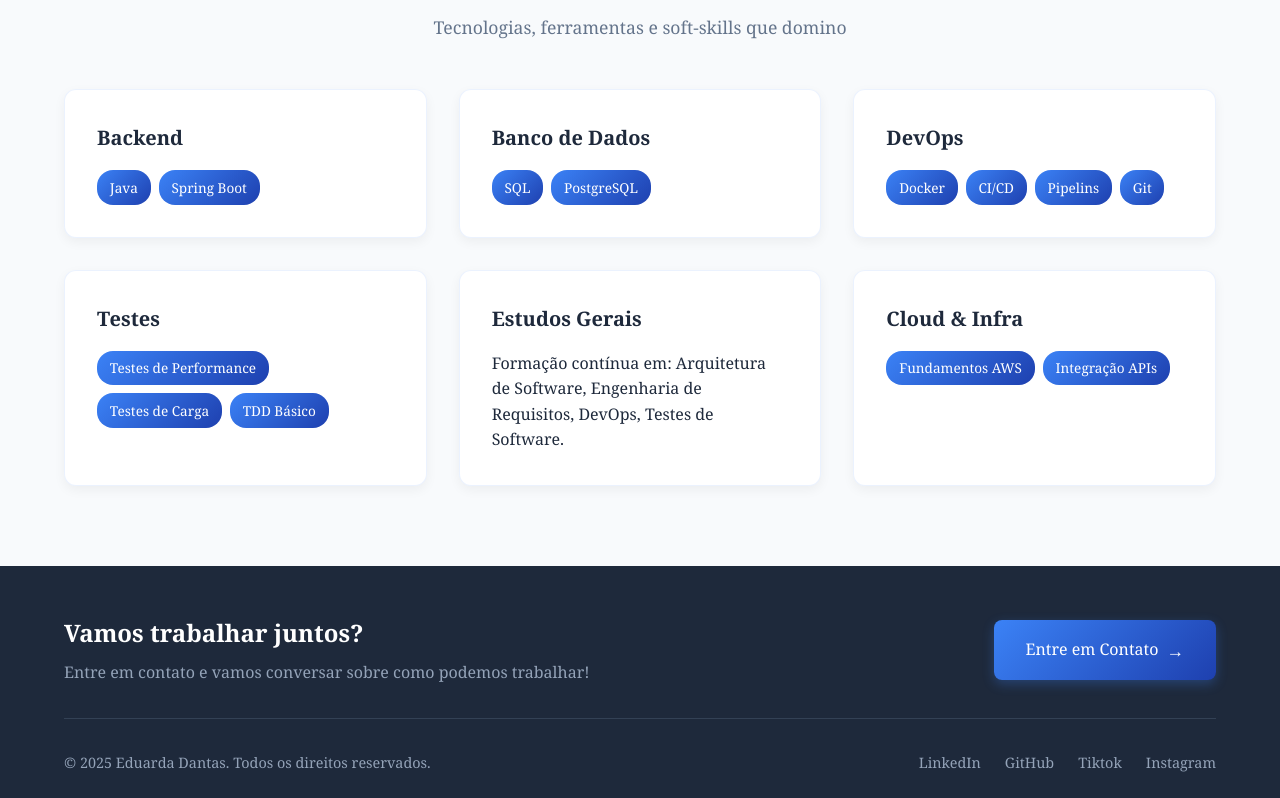
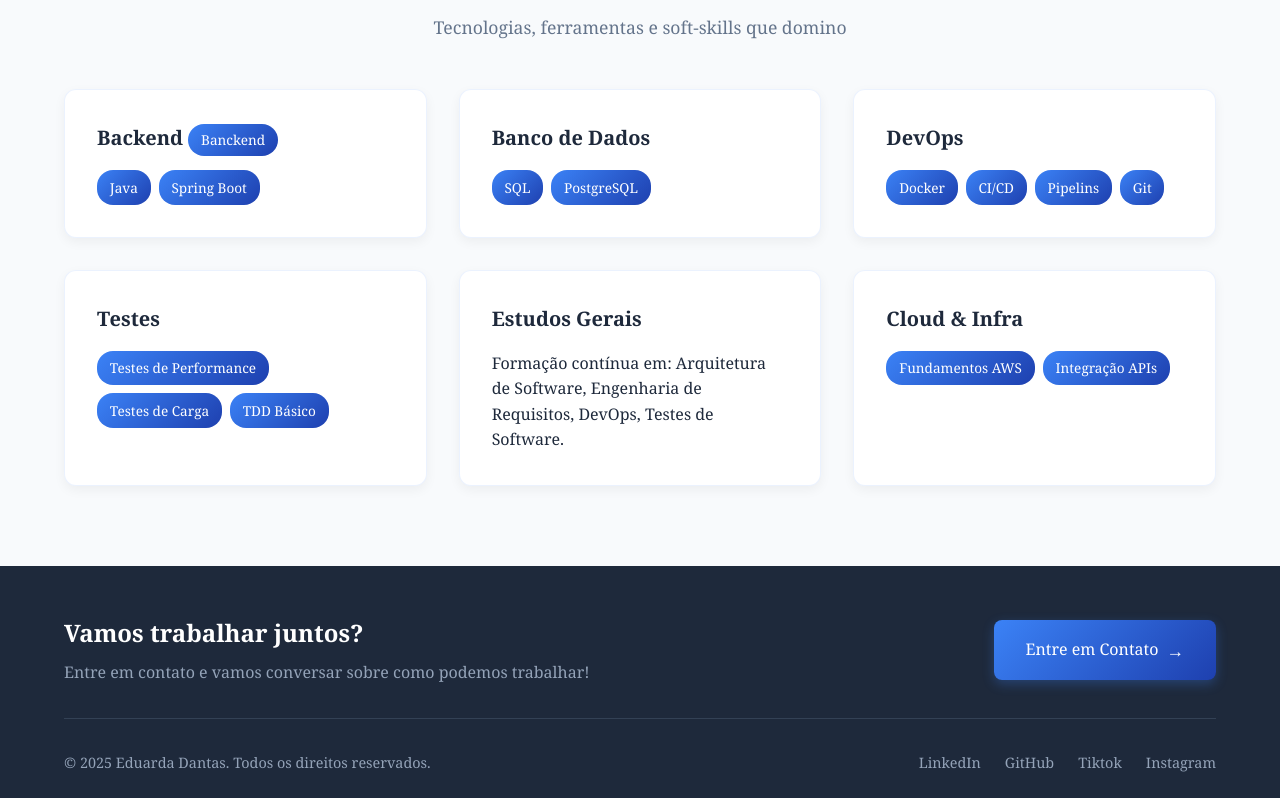
Before and after one commit to DantinhasMD/Portfolio, a plain HTML site: page index.html in a window 1280 px wide. Shown: the part 1828-2626 px from the top of the page. Drawn offline with Linux system fonts and the light colour scheme.

Commit message:
Update index.html

```diff
--- a/index.html
+++ b/index.html
@@ -122,7 +122,7 @@
                 <div class="skills-grid">
                     <div class="skill-category">
                         <div class="skill-header">
-                            <h3>Backend</h3>
+                            <h3>Backend <span class="skill-tag">Banckend</span></h3>
                         </div>
                         <div class="skill-text">
                             <span class="skill-tag">Java</span>
```
